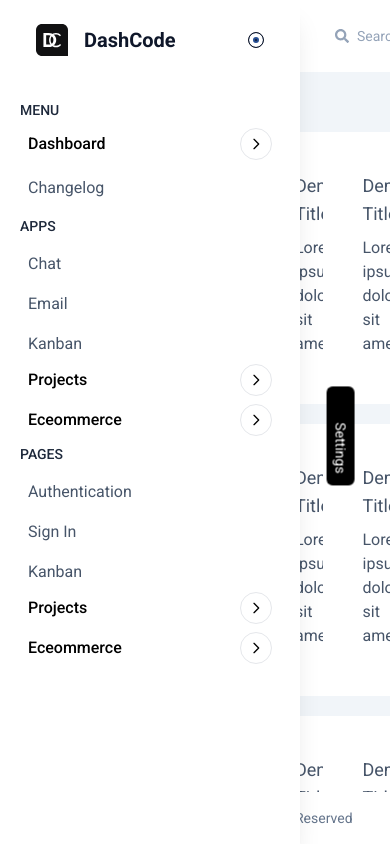
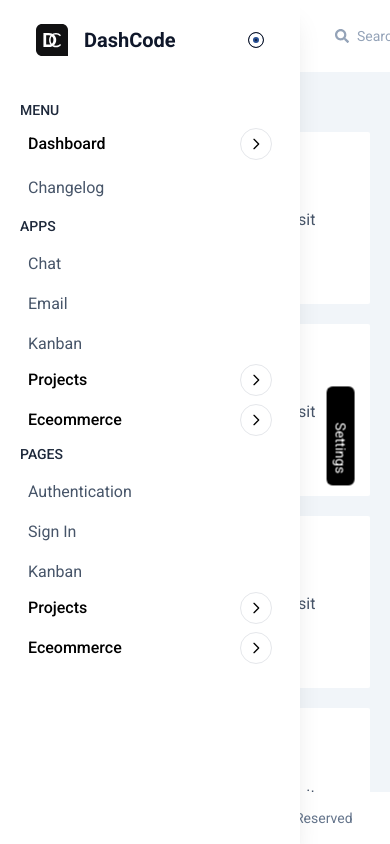
Before and after one commit to sakilanwar12/react-zustand-dashboard, a React (Vite) app: page / in a window 390 px wide. Shown: the top 844 px of the page. Built offline with nearby package versions, Linux system fonts and the light colour scheme; some icons are missing.

Commit message:
header features added

```diff
--- a/src/pages/Home.jsx
+++ b/src/pages/Home.jsx
@@ -5,7 +5,7 @@
     return (
         <div className="p-5 " >
             <h2 className="mb-4">Ecommerce App</h2>
-            <div className="grid grid-cols-4 gap-5">
+            <div className="grid md:grid-cols-2 lg:grid-cols-3 xl:grid-cols-4 gap-5">
 
                 {data.map(item => (
                     <div className="bg-white border-item rounded-sm p-10" key={item._id}>
```
Also changed, not shown: src/partials/common/NavTools.jsx (+18 -1 lines).
